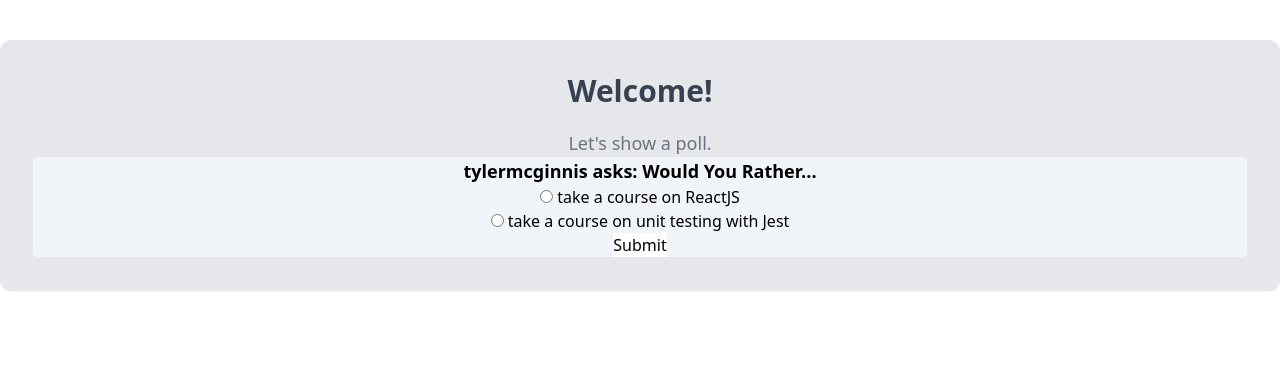
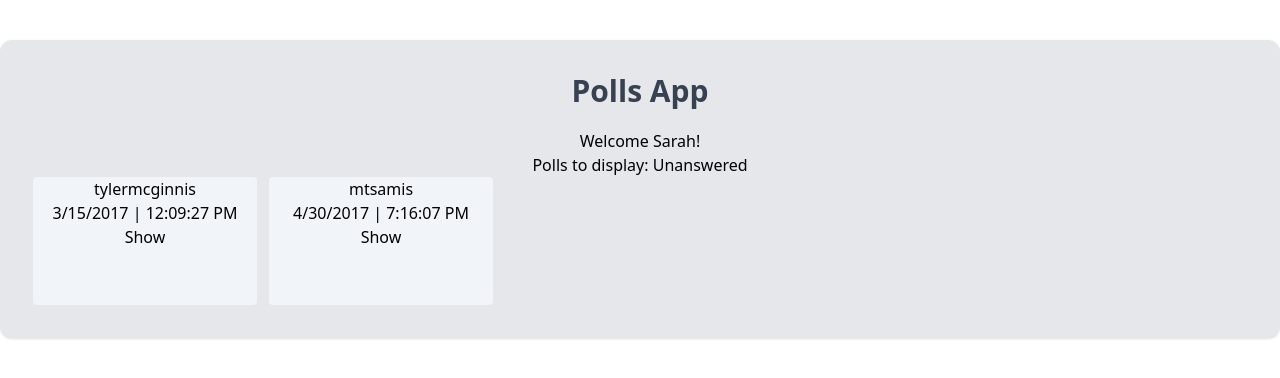
Before and after one commit to SurajSanyal/Sanyal_Polls, a React (Create React App) app: page / in a window 1280 px wide. Shown: the top 378 px of the page. Built offline with nearby package versions, Linux system fonts and the light colour scheme.

Commit message:
Add Leaderboard & Home

```diff
--- a/src/components/App.js
+++ b/src/components/App.js
@@ -2,7 +2,9 @@
 import { useEffect } from "react";
 import ConnectedPollPreview from "./PollPreview";
 import ConnectedPollPage from "./PollPage";
+import Leaderboard from "./Leaderboard";
 import { handleInitialData } from "../actions/shared";
+import ConnectedHome from "./Home";
 
 function App({ loading, dispatch }) {
   useEffect(() => {
@@ -15,11 +17,13 @@
         <h3 className="center">Loading...</h3>
       ) : (
         <div className="container mx-auto bg-gray-200 rounded-xl shadow border p-8 m-10 text-center">
-          <p className="text-3xl text-gray-700 font-bold mb-5">Welcome!</p>
-          <p className="text-gray-500 text-lg">Let's show a poll.</p>
+          <p className="text-3xl text-gray-700 font-bold mb-5">Polls App</p>
           {/* <ConnectedPollPreview id="8xf0y6ziyjabvozdd253nd" /> */}
           {/* <ConnectedPollPage id="8xf0y6ziyjabvozdd253nd" /> */}
-          <ConnectedPollPage id="vthrdm985a262al8qx3do" />
+          {/* <ConnectedPollPage id="vthrdm985a262al8qx3do" /> */}
+          <ConnectedHome />
+          {/* @todo create "Add" & "404" component */}
+          {/* @todo Add Routing */}
         </div>
       )}
     </div>
--- /dev/null
+++ b/src/components/Home.js
@@ -0,0 +1,36 @@
+import { connect } from "react-redux";
+import { useState } from "react";
+import PollPreview from "./PollPreview";
+
+const Home = ({ name, answeredPolls, unansweredPolls }) => {
+  const [showUnanswered, setShowUnanswered] = useState(true);
+
+  const pollsToDisplay = showUnanswered ? unansweredPolls : answeredPolls;
+
+  // @todo make dropdown to select type of poll to display
+  return (
+    <div>
+      <div>Welcome {name.replace(/ .*/, "")}!</div>
+      <div>Polls to display: {showUnanswered ? "Unanswered" : "Answered"}</div>
+      <div className="flex gap-3">
+        {pollsToDisplay.map((pollId) => {
+          return <PollPreview id={pollId} />;
+        })}
+      </div>
+    </div>
+  );
+};
+
+const mapStateToProps = ({ authedUser, users, polls }) => {
+  // Arr w/ keys = ids of answered polls
+  const answeredPolls = Object.keys(users[authedUser].answers);
+
+  const unansweredPolls = Object.keys(polls).filter(
+    (pollId) => !answeredPolls.includes(pollId)
+  );
+
+  // @todo sort both poll lists by recent-first
+  return { name: users[authedUser].name, answeredPolls, unansweredPolls };
+};
+
+export default connect(mapStateToProps)(Home);
--- /dev/null
+++ b/src/components/Leaderboard.js
@@ -0,0 +1,52 @@
+import { connect } from "react-redux";
+
+const Leaderboard = ({ sortedUsers }) => {
+  return (
+    <table className="table-auto mx-auto">
+      <thead>
+        <tr>
+          <th>User</th>
+          <th>Questions Asked</th>
+          <th>Questions Answered</th>
+        </tr>
+      </thead>
+
+      <tbody>
+        {sortedUsers.map((user) => {
+          return (
+            <tr key={user.id}>
+              <td className="grid justify-center">
+                <div className="flex items-center justify-self-auto">
+                  <img src={user.avatarURL} alt="Profile" className="h-10" />
+                  <span>{user.name}</span>
+                </div>
+              </td>
+              <td>{user.questions.length}</td>
+              <td>{Object.keys(user.answers).length}</td>
+            </tr>
+          );
+        })}
+      </tbody>
+    </table>
+  );
+};
+
+// Access store to sort users from most to least score
+const mapStateToProps = ({ users }) => {
+  // sorting users by #q's + #a's.
+  // returns array of usernames
+  const sortedUsernames = Object.keys(users).sort((a, b) => {
+    const scoreA =
+      Object.keys(users[a].answers).length + users[a].questions.length;
+    const scoreB =
+      Object.keys(users[b].answers).length + users[b].questions.length;
+
+    return scoreB - scoreA;
+  });
+
+  return {
+    sortedUsers: sortedUsernames.map((username) => users[username]),
+  };
+};
+
+export default connect(mapStateToProps)(Leaderboard);
--- a/src/components/PollPreview.js
+++ b/src/components/PollPreview.js
@@ -19,6 +19,7 @@
         {new Date(timestamp).toLocaleTimeString("en-US")}
         <span></span>
       </div>
+      {/* @todo route to PollPage */}
       <button>Show</button>
     </div>
   );
```
